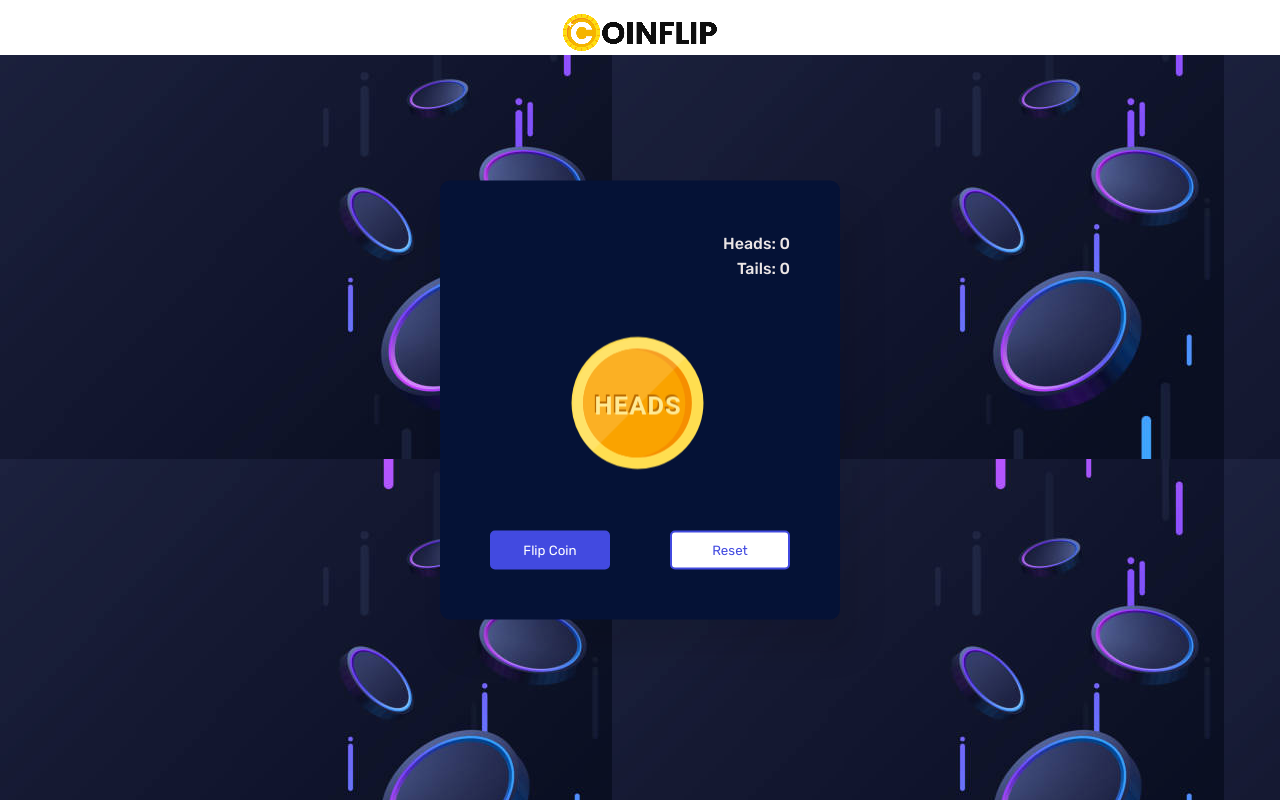
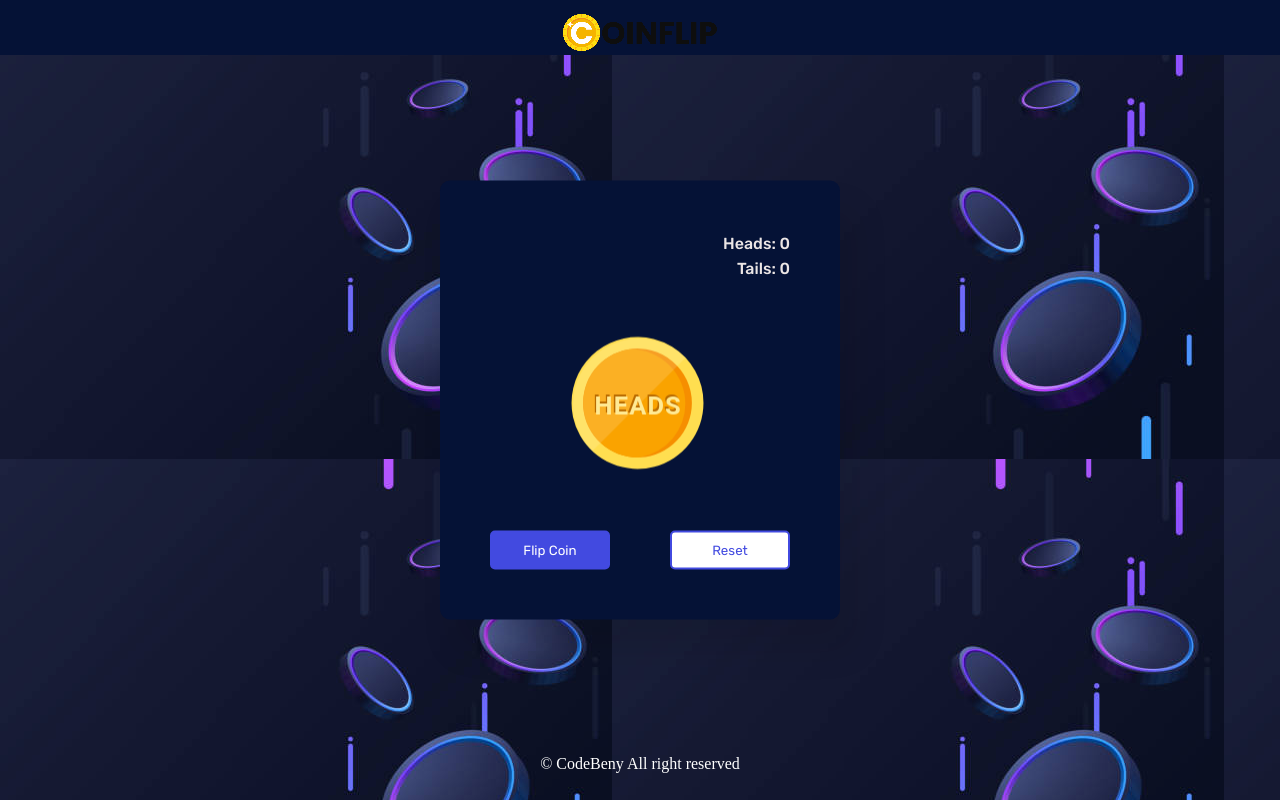
Before and after one commit to benjamin-boop/Coinflip, a plain HTML site: page index.html in a window 1280 px wide. Drawn offline with Linux system fonts and the light colour scheme.

Commit message:
Update style.css

```diff
--- a/style.css
+++ b/style.css
@@ -92,7 +92,7 @@ button{
 
 .hero{
    color: #ffff;
-   padding-top: 487px;
+   padding-top: 700px;
    text-align: center;
    font-size: medium;
    font-family: 'Times New Roman', Times, serif;
@@ -101,7 +101,7 @@ button{
 .hero1{
     text-align: center;
     padding-top: 14px;
-    background: #ffff;
+    background: #051236;
 
 }
 
```
